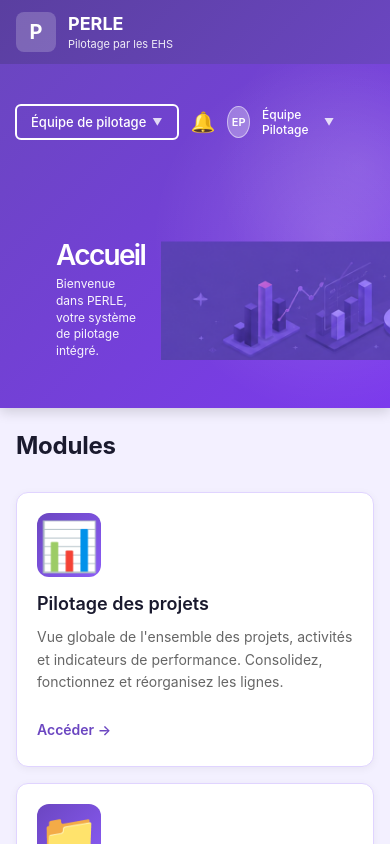
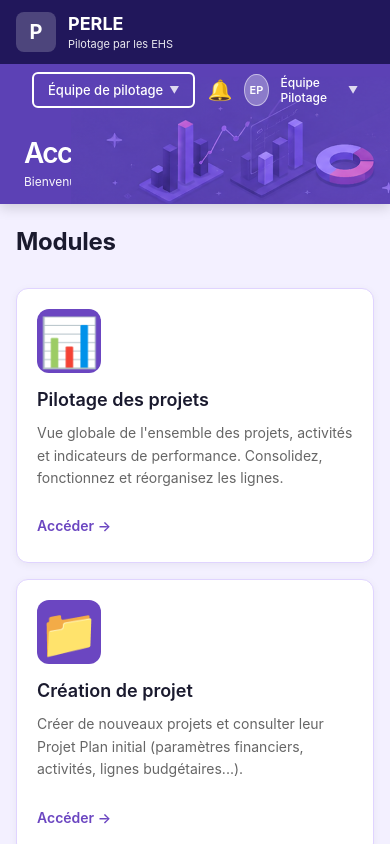
Before and after one commit to naumur2017-del/PERLE, a React (Vite) app in the folder frontend/: page / in a window 390 px wide. Built offline with nearby package versions, Linux system fonts and the light colour scheme.

Commit message:
nouvelle version

```diff
--- a/frontend/src/App.css
+++ b/frontend/src/App.css
@@ -36,7 +36,7 @@ body {
 /* =============== SIDEBAR =============== */
 .sidebar {
   width: 192px;
-  background: linear-gradient(135deg, #5a3fa0 0%, #6b46c1 100%);
+  background: #21175b;
   color: white;
   display: flex;
   flex-direction: column;
@@ -274,14 +274,14 @@ body {
 
 /* Hero Section */
 .hero-section {
-  background: linear-gradient(135deg, #6b46c1 0%, #7c3aed 100%);
+  background: #5c41b5;
   color: white;
   padding: 0;
   position: relative;
   overflow: hidden;
   display: flex;
   flex-direction: column;
-  min-height: 160px;
+  height: 150px;
   box-shadow: 0 4px 12px rgba(0, 0, 0, 0.15);
 }
 
@@ -336,15 +336,14 @@ body {
   top: 0;
   width: 300px;
   height: 100%;
-  background: radial-gradient(circle at 80% 50%, rgba(255, 255, 255, 0.15) 0%, transparent 60%),
-              radial-gradient(circle at 90% 30%, rgba(255, 255, 255, 0.1) 0%, transparent 40%);
+  background: transparent;
   pointer-events: none;
 }
 
 .hero-content {
   position: relative;
   z-index: 1;
-  padding: 12px 32px 16px;
+  padding: 0 32px 16px;
   flex: 1;
   display: flex;
   flex-direction: row;
@@ -354,7 +353,10 @@ body {
 }
 
 .hero-image {
-  height: 200px;
+  position: absolute;
+  right: 24px;
+  bottom: -2px;
+  height: 260px;
   width: auto;
   object-fit: contain;
   flex-shrink: 0;
@@ -424,7 +426,7 @@ body {
   margin-bottom: 16px;
   width: 64px;
   height: 64px;
-  background: linear-gradient(135deg, #6b46c1, #8b5cf6);
+  background: #6b46c1;
   border-radius: 12px;
   display: flex;
   align-items: center;
@@ -501,7 +503,17 @@ body {
   }
 
   .hero-section {
-    padding: 32px 24px;
+    height: 140px;
+    padding: 0;
+  }
+
+  .hero-content {
+    padding: 0 24px 14px;
+  }
+
+  .hero-image {
+    right: -36px;
+    height: 220px;
   }
 
   .hero-content h1 {
```
